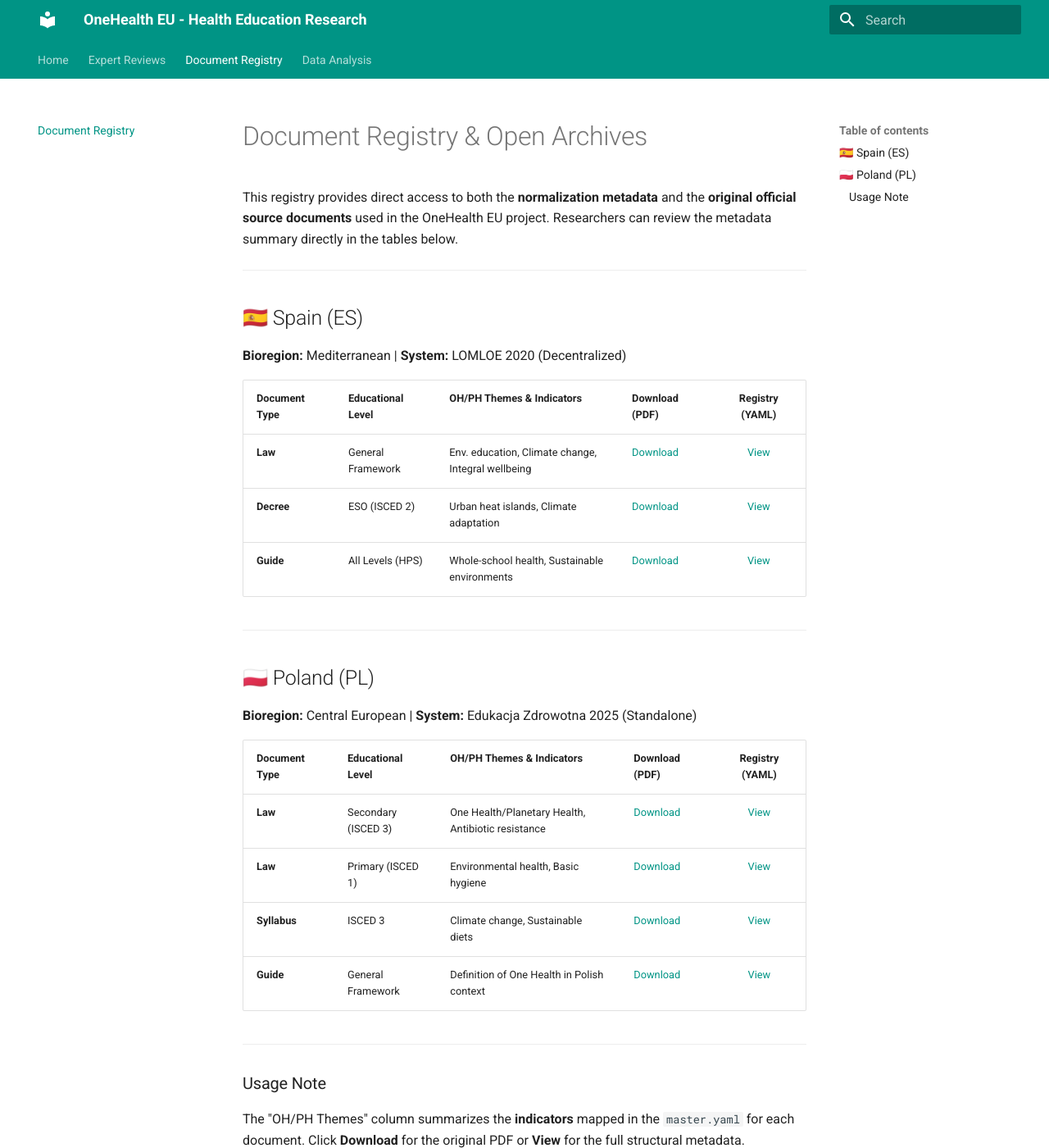
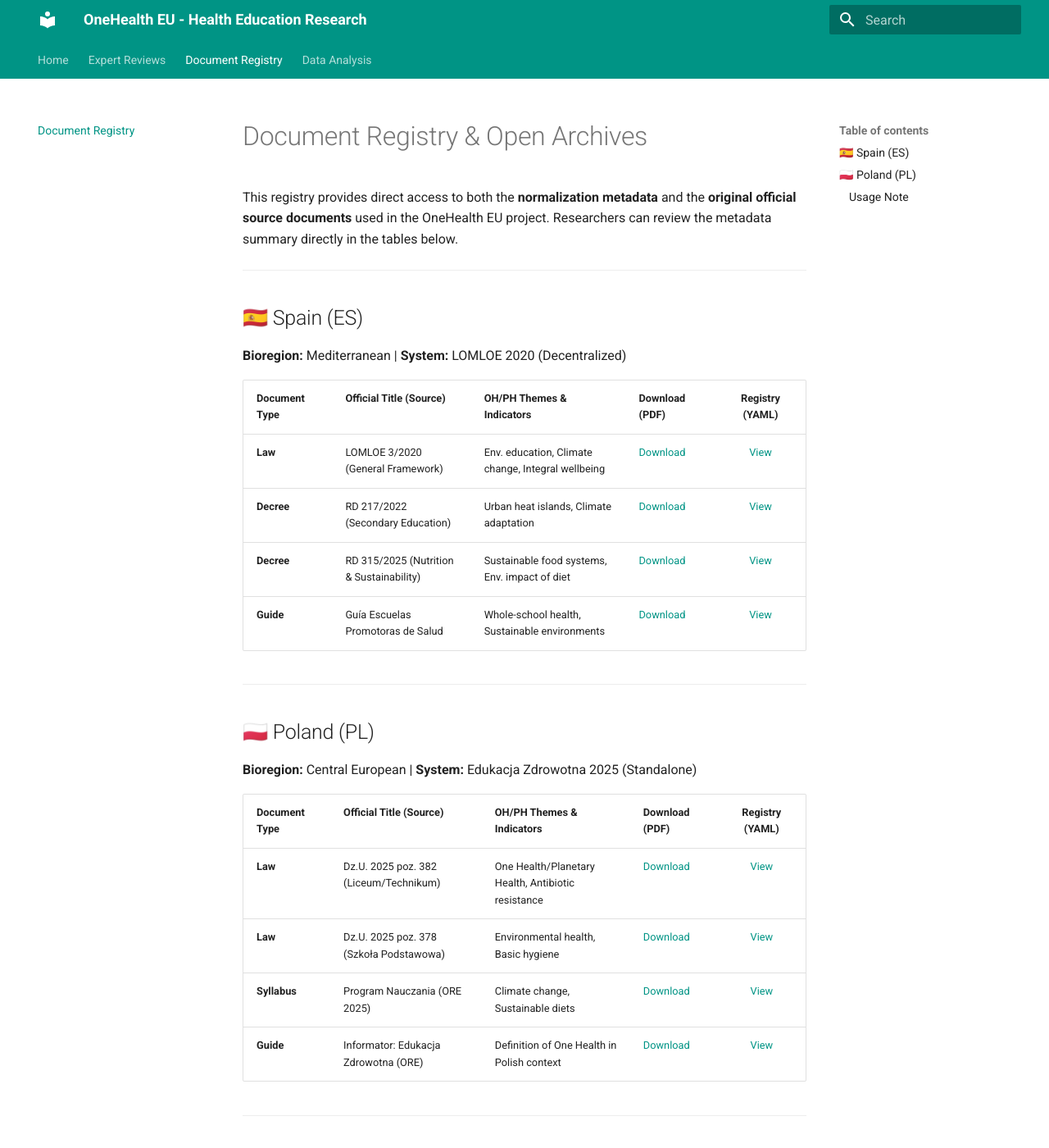
Before and after one commit to krzyworzeka-svg/EU-Health-Ed-Repository, an MkDocs documentation site: the page built from docs/registry.md, in a window 1280 px wide and 1400 px high. Shown: the whole window at 82% size. Built offline with MkDocs 1.6.1 and Material for MkDocs 9.7.7, drawn with Linux system fonts in a browser that asks for light colours.

Commit message:
Replace Educational Level with Official Title in registry tables

```diff
--- a/docs/registry.md
+++ b/docs/registry.md
@@ -7,23 +7,24 @@
 ## 🇪🇸 Spain (ES)
 **Bioregion:** Mediterranean | **System:** LOMLOE 2020 (Decentralized)
 
-| Document Type | Educational Level | OH/PH Themes & Indicators | Download (PDF) | Registry (YAML) |
+| Document Type | Official Title (Source) | OH/PH Themes & Indicators | Download (PDF) | Registry (YAML) |
 | :--- | :--- | :--- | :--- | :---: |
-| **Law** | General Framework | Env. education, Climate change, Integral wellbeing | [Download](https://github.com/krzyworzeka-svg/EU-Health-Ed-Repository/raw/main/data/ES/sources/ES_2020_Law_General.pdf) | [View](https://raw.githubusercontent.com/krzyworzeka-svg/EU-Health-Ed-Repository/main/data/ES/master.yaml) |
-| **Decree** | ESO (ISCED 2) | Urban heat islands, Climate adaptation | [Download](https://github.com/krzyworzeka-svg/EU-Health-Ed-Repository/raw/main/data/ES/sources/ES_2022_Decree_Secondary.pdf) | [View](https://raw.githubusercontent.com/krzyworzeka-svg/EU-Health-Ed-Repository/main/data/ES/master.yaml) |
-| **Guide** | All Levels (HPS) | Whole-school health, Sustainable environments | [Download](https://github.com/krzyworzeka-svg/EU-Health-Ed-Repository/raw/main/data/ES/sources/ES_2023_Guide_General.pdf) | [View](https://raw.githubusercontent.com/krzyworzeka-svg/EU-Health-Ed-Repository/main/data/ES/master.yaml) |
+| **Law** | LOMLOE 3/2020 (General Framework) | Env. education, Climate change, Integral wellbeing | [Download](https://github.com/krzyworzeka-svg/EU-Health-Ed-Repository/raw/main/data/ES/sources/ES_2020_Law_General.pdf) | [View](https://raw.githubusercontent.com/krzyworzeka-svg/EU-Health-Ed-Repository/main/data/ES/master.yaml) |
+| **Decree** | RD 217/2022 (Secondary Education) | Urban heat islands, Climate adaptation | [Download](https://github.com/krzyworzeka-svg/EU-Health-Ed-Repository/raw/main/data/ES/sources/ES_2022_Decree_Secondary.pdf) | [View](https://raw.githubusercontent.com/krzyworzeka-svg/EU-Health-Ed-Repository/main/data/ES/master.yaml) |
+| **Decree** | RD 315/2025 (Nutrition & Sustainability) | Sustainable food systems, Env. impact of diet | [Download](https://github.com/krzyworzeka-svg/EU-Health-Ed-Repository/raw/main/data/ES/sources/ES_2025_Decree_Nutrition.pdf) | [View](https://raw.githubusercontent.com/krzyworzeka-svg/EU-Health-Ed-Repository/main/data/ES/master.yaml) |
+| **Guide** | Guía Escuelas Promotoras de Salud | Whole-school health, Sustainable environments | [Download](https://github.com/krzyworzeka-svg/EU-Health-Ed-Repository/raw/main/data/ES/sources/ES_2023_Guide_General.pdf) | [View](https://raw.githubusercontent.com/krzyworzeka-svg/EU-Health-Ed-Repository/main/data/ES/master.yaml) |
 
 ---
 
 ## 🇵🇱 Poland (PL)
 **Bioregion:** Central European | **System:** Edukacja Zdrowotna 2025 (Standalone)
 
-| Document Type | Educational Level | OH/PH Themes & Indicators | Download (PDF) | Registry (YAML) |
+| Document Type | Official Title (Source) | OH/PH Themes & Indicators | Download (PDF) | Registry (YAML) |
 | :--- | :--- | :--- | :--- | :---: |
-| **Law** | Secondary (ISCED 3) | One Health/Planetary Health, Antibiotic resistance | [Download](https://github.com/krzyworzeka-svg/EU-Health-Ed-Repository/raw/main/data/PL/sources/PL_2025_Law_Secondary_EZ.pdf) | [View](https://raw.githubusercontent.com/krzyworzeka-svg/EU-Health-Ed-Repository/main/data/PL/master.yaml) |
-| **Law** | Primary (ISCED 1) | Environmental health, Basic hygiene | [Download](https://github.com/krzyworzeka-svg/EU-Health-Ed-Repository/raw/main/data/PL/sources/PL_2025_Law_Primary_EZ.pdf) | [View](https://raw.githubusercontent.com/krzyworzeka-svg/EU-Health-Ed-Repository/main/data/PL/master.yaml) |
-| **Syllabus** | ISCED 3 | Climate change, Sustainable diets | [Download](https://github.com/krzyworzeka-svg/EU-Health-Ed-Repository/raw/main/data/PL/sources/PL_2025_Syllabus_Secondary_EZ.pdf) | [View](https://raw.githubusercontent.com/krzyworzeka-svg/EU-Health-Ed-Repository/main/data/PL/master.yaml) |
-| **Guide** | General Framework | Definition of One Health in Polish context | [Download](https://github.com/krzyworzeka-svg/EU-Health-Ed-Repository/raw/main/data/PL/sources/PL_2025_Guide_General.pdf) | [View](https://raw.githubusercontent.com/krzyworzeka-svg/EU-Health-Ed-Repository/main/data/PL/master.yaml) |
+| **Law** | Dz.U. 2025 poz. 382 (Liceum/Technikum) | One Health/Planetary Health, Antibiotic resistance | [Download](https://github.com/krzyworzeka-svg/EU-Health-Ed-Repository/raw/main/data/PL/sources/PL_2025_Law_Secondary_EZ.pdf) | [View](https://raw.githubusercontent.com/krzyworzeka-svg/EU-Health-Ed-Repository/main/data/PL/master.yaml) |
+| **Law** | Dz.U. 2025 poz. 378 (Szkoła Podstawowa) | Environmental health, Basic hygiene | [Download](https://github.com/krzyworzeka-svg/EU-Health-Ed-Repository/raw/main/data/PL/sources/PL_2025_Law_Primary_EZ.pdf) | [View](https://raw.githubusercontent.com/krzyworzeka-svg/EU-Health-Ed-Repository/main/data/PL/master.yaml) |
+| **Syllabus** | Program Nauczania (ORE 2025) | Climate change, Sustainable diets | [Download](https://github.com/krzyworzeka-svg/EU-Health-Ed-Repository/raw/main/data/PL/sources/PL_2025_Syllabus_Secondary_EZ.pdf) | [View](https://raw.githubusercontent.com/krzyworzeka-svg/EU-Health-Ed-Repository/main/data/PL/master.yaml) |
+| **Guide** | Informator: Edukacja Zdrowotna (ORE) | Definition of One Health in Polish context | [Download](https://github.com/krzyworzeka-svg/EU-Health-Ed-Repository/raw/main/data/PL/sources/PL_2025_Guide_General.pdf) | [View](https://raw.githubusercontent.com/krzyworzeka-svg/EU-Health-Ed-Repository/main/data/PL/master.yaml) |
 
 ---
 ### Usage Note
```
